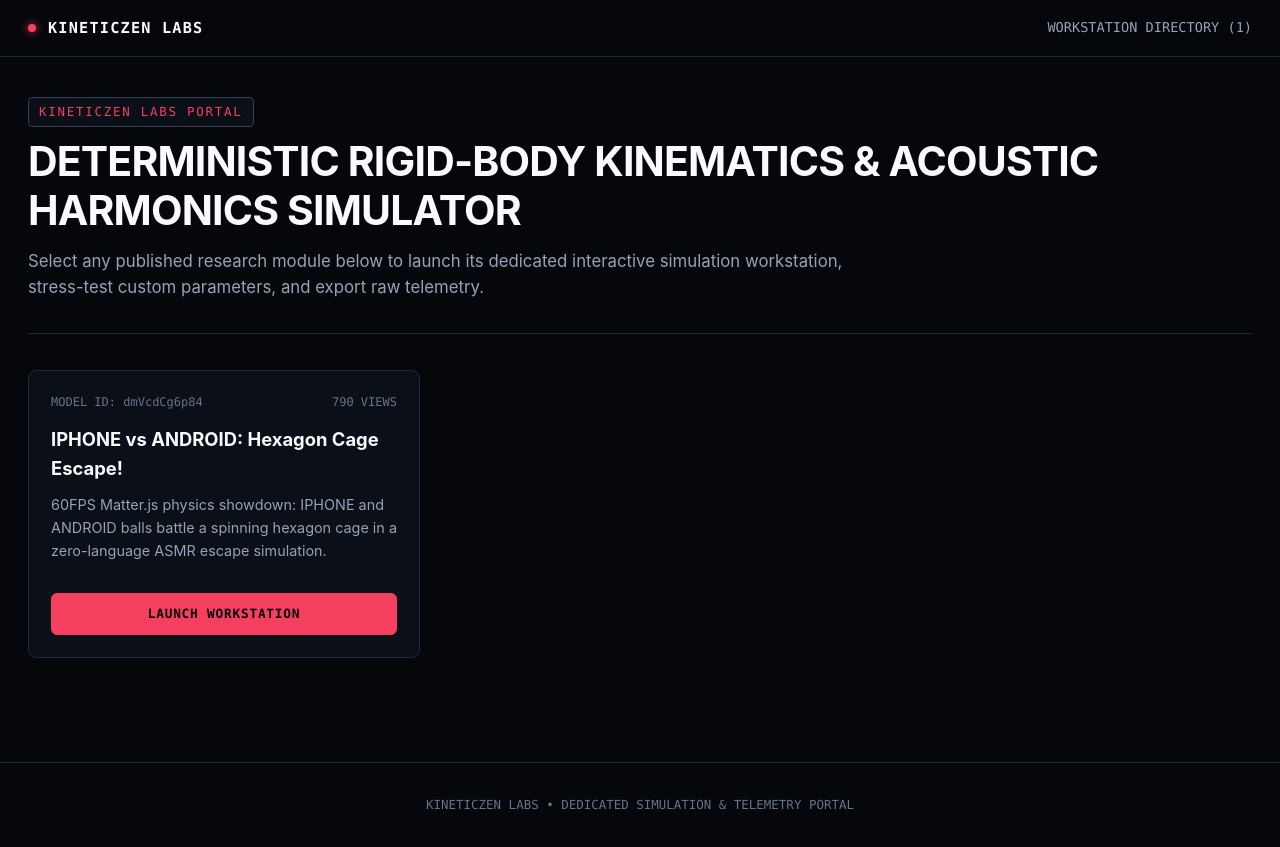
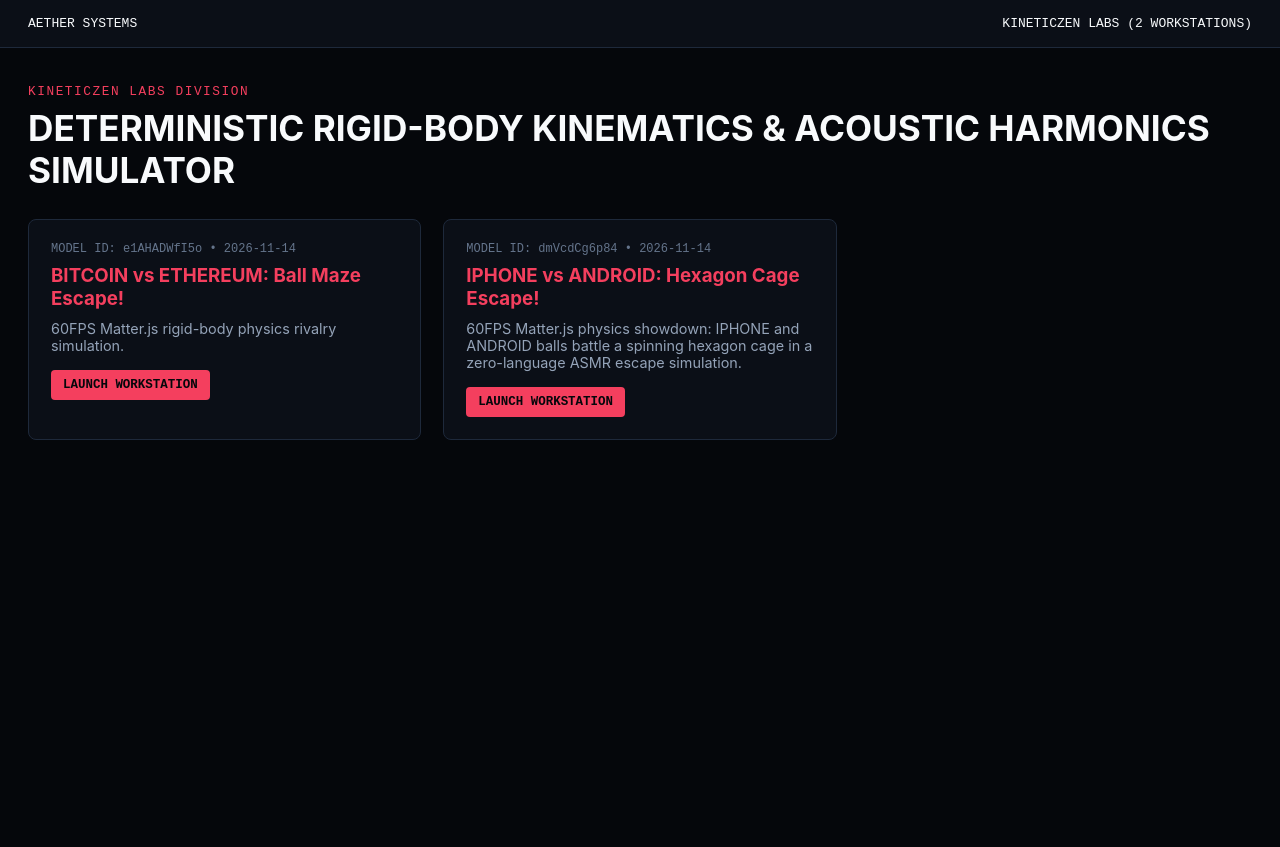
Before and after one commit to ayodayanilukshana-alt/aether-empire, a plain HTML site: page docs/kineticzen/index.html in a window 1280 px wide. After the commit the page ends 800 px from the top, so only its background shows below. Drawn offline with Linux system fonts and the light colour scheme.

Commit message:
feat(kineticzen): update portal directory

```diff
--- a/docs/kineticzen/index.html
+++ b/docs/kineticzen/index.html
@@ -4,324 +4,35 @@
 <meta charset="utf-8">
 <meta name="viewport" content="width=device-width, initial-scale=1">
 <title>KINETICZEN LABS — DETERMINISTIC RIGID-BODY KINEMATICS & ACOUSTIC HARMONICS SIMULATOR</title>
-<link rel="canonical" href="https://ayodayanilukshana-alt.github.io/aether-empire/kineticzen/">
 <style>
-:root {
-  --bg-primary: #05070b;
-  --bg-panel: #0b0f17;
-  --bg-elevated: #111827;
-  --border-subtle: #1e293b;
-  --border-focus: #334155;
-  --text-main: #f8fafc;
-  --text-muted: #94a3b8;
-  --text-dim: #64748b;
-  --font-sans: 'Inter', -apple-system, BlinkMacSystemFont, 'Segoe UI', Roboto, sans-serif;
-  --font-mono: 'JetBrains Mono', 'Fira Code', 'SFMono-Regular', Consolas, monospace;
-}
-* { box-sizing: border-box; margin: 0; padding: 0; }
-body {
-  background-color: var(--bg-primary);
-  color: var(--text-main);
-  font-family: var(--font-sans);
-  line-height: 1.6;
-  -webkit-font-smoothing: antialiased;
-}
-a { color: inherit; text-decoration: none; }
-.topbar {
-  border-bottom: 1px solid var(--border-subtle);
-  background: rgba(5, 7, 11, 0.88);
-  backdrop-filter: blur(12px);
-  position: sticky;
-  top: 0;
-  z-index: 100;
-}
-.topbar-inner {
-  max-width: 1380px;
-  margin: 0 auto;
-  padding: 16px 28px;
-  display: flex;
-  justify-content: space-between;
-  align-items: center;
-}
-.brand-mark {
-  display: flex;
-  align-items: center;
-  gap: 12px;
-  font-family: var(--font-mono);
-  font-weight: 700;
-  font-size: 0.95rem;
-  letter-spacing: 0.08em;
-}
-.status-dot {
-  width: 8px;
-  height: 8px;
-  border-radius: 50%;
-}
-.nav-links {
-  display: flex;
-  gap: 24px;
-  font-size: 0.85rem;
-  color: var(--text-muted);
-  font-family: var(--font-mono);
-}
-.nav-links a:hover { color: var(--text-main); }
-.container {
-  max-width: 1380px;
-  margin: 0 auto;
-  padding: 40px 28px;
-}
-.hero-header {
-  border-bottom: 1px solid var(--border-subtle);
-  padding-bottom: 32px;
-  margin-bottom: 36px;
-}
-.eyebrow {
-  font-family: var(--font-mono);
-  font-size: 0.78rem;
-  text-transform: uppercase;
-  letter-spacing: 0.14em;
-  margin-bottom: 10px;
-  display: inline-block;
-  padding: 4px 10px;
-  border: 1px solid var(--border-focus);
-  border-radius: 4px;
-  background: var(--bg-panel);
-}
-h1 {
-  font-size: clamp(1.8rem, 3.2vw, 2.75rem);
-  font-weight: 700;
-  letter-spacing: -0.02em;
-  line-height: 1.2;
-  margin-bottom: 12px;
-}
-.subtitle {
-  color: var(--text-muted);
-  font-size: 1.05rem;
-  max-width: 820px;
-}
-.workstation-grid {
-  display: grid;
-  grid-template-columns: 380px 1fr;
-  gap: 28px;
-  margin-bottom: 44px;
-}
-@media (max-width: 1024px) {
-  .workstation-grid { grid-template-columns: 1fr; }
-}
-.panel {
-  background: var(--bg-panel);
-  border: 1px solid var(--border-subtle);
-  border-radius: 8px;
-  padding: 24px;
-}
-.panel-title {
-  font-family: var(--font-mono);
-  font-size: 0.82rem;
-  text-transform: uppercase;
-  letter-spacing: 0.1em;
-  color: var(--text-muted);
-  border-bottom: 1px solid var(--border-subtle);
-  padding-bottom: 12px;
-  margin-bottom: 20px;
-  display: flex;
-  justify-content: space-between;
-}
-.control-group { margin-bottom: 18px; }
-.control-label {
-  display: flex;
-  justify-content: space-between;
-  font-size: 0.85rem;
-  color: var(--text-muted);
-  margin-bottom: 6px;
-  font-family: var(--font-mono);
-}
-.control-val { color: var(--text-main); font-weight: 600; }
-input[type="range"] {
-  width: 100%;
-  accent-color: var(--accent, #38bdf8);
-  cursor: pointer;
-}
-input[type="number"], select {
-  width: 100%;
-  padding: 10px 12px;
-  background: var(--bg-primary);
-  border: 1px solid var(--border-focus);
-  color: var(--text-main);
-  font-family: var(--font-mono);
-  font-size: 0.9rem;
-  border-radius: 6px;
-}
-.btn-row {
-  display: flex;
-  gap: 10px;
-  margin-top: 20px;
-  flex-wrap: wrap;
-}
-.btn {
-  flex: 1;
-  padding: 10px 14px;
-  font-family: var(--font-mono);
-  font-size: 0.8rem;
-  font-weight: 600;
-  text-transform: uppercase;
-  letter-spacing: 0.06em;
-  border: 1px solid var(--border-focus);
-  background: var(--bg-elevated);
-  color: var(--text-main);
-  border-radius: 6px;
-  cursor: pointer;
-  text-align: center;
-  transition: 0.15s;
-}
-.btn:hover { border-color: var(--text-main); background: #1e293b; }
-.btn-primary {
-  background: var(--accent, #38bdf8);
-  color: #05070b;
-  border-color: var(--accent, #38bdf8);
-}
-.btn-primary:hover { opacity: 0.9; background: var(--accent, #38bdf8); }
-.kpi-strip {
-  display: grid;
-  grid-template-columns: repeat(auto-fit, minmax(180px, 1fr));
-  gap: 16px;
-  margin-bottom: 22px;
-}
-.kpi-card {
-  background: var(--bg-primary);
-  border: 1px solid var(--border-subtle);
-  border-radius: 6px;
-  padding: 16px;
-}
-.kpi-label {
-  font-family: var(--font-mono);
-  font-size: 0.74rem;
-  color: var(--text-dim);
-  text-transform: uppercase;
-  letter-spacing: 0.08em;
-}
-.kpi-num {
-  font-family: var(--font-mono);
-  font-size: 1.55rem;
-  font-weight: 700;
-  margin-top: 6px;
-}
-.canvas-stage {
-  width: 100%;
-  height: 440px;
-  background: #030508;
-  border: 1px solid var(--border-subtle);
-  border-radius: 6px;
-  display: block;
-  position: relative;
-  overflow: hidden;
-}
-.data-table {
-  width: 100%;
-  border-collapse: collapse;
-  font-family: var(--font-mono);
-  font-size: 0.84rem;
-  margin-top: 16px;
-}
-.data-table th, .data-table td {
-  padding: 12px 14px;
-  border-bottom: 1px solid var(--border-subtle);
-  text-align: left;
-}
-.data-table th { color: var(--text-dim); text-transform: uppercase; font-size: 0.75rem; }
-.catalog-grid {
-  display: grid;
-  grid-template-columns: repeat(auto-fill, minmax(360px, 1fr));
-  gap: 24px;
-}
-.catalog-card {
-  background: var(--bg-panel);
-  border: 1px solid var(--border-subtle);
-  border-radius: 8px;
-  padding: 22px;
-  display: flex;
-  flex-direction: column;
-  justify-content: space-between;
-  transition: border-color 0.15s, transform 0.15s;
-}
-.catalog-card:hover {
-  border-color: var(--accent, #38bdf8);
-  transform: translateY(-2px);
-}
-.meta-row {
-  font-family: var(--font-mono);
-  font-size: 0.75rem;
-  color: var(--text-dim);
-  display: flex;
-  justify-content: space-between;
-  margin-bottom: 12px;
-}
-.catalog-card h3 { font-size: 1.15rem; margin-bottom: 10px; }
-.catalog-card p { color: var(--text-muted); font-size: 0.9rem; margin-bottom: 18px; }
-.seo-article {
-  display: grid;
-  grid-template-columns: 2fr 1fr;
-  gap: 28px;
-  margin-top: 36px;
-}
-@media (max-width: 960px) { .seo-article { grid-template-columns: 1fr; } }
-.seo-article h2 { font-size: 1.3rem; margin: 20px 0 10px; }
-.seo-article p { color: var(--text-muted); margin-bottom: 14px; }
-.faq-item {
-  border-bottom: 1px solid var(--border-subtle);
-  padding: 14px 0;
-}
-.faq-q { font-weight: 600; margin-bottom: 6px; }
-.faq-a { color: var(--text-muted); font-size: 0.92rem; }
-footer {
-  border-top: 1px solid var(--border-subtle);
-  margin-top: 64px;
-  padding: 32px 28px;
-  text-align: center;
-  font-family: var(--font-mono);
-  font-size: 0.78rem;
-  color: var(--text-dim);
-}
+  body { background:#05070b; color:#f8fafc; font-family:'Inter',system-ui,sans-serif; margin:0; }
+  .topbar { border-bottom:1px solid #1e293b; padding:16px 28px; display:flex; justify-content:space-between; font-family:monospace; background:#0b0f17; }
+  .container { max-width:1360px; margin:0 auto; padding:36px 28px; }
+  .grid { display:grid; grid-template-columns:repeat(auto-fill,minmax(340px,1fr)); gap:22px; margin-top:28px; }
+  a { color:inherit; text-decoration:none; }
 </style>
 </head>
 <body>
   <nav class="topbar">
-    <div class="topbar-inner">
-      <a href="./index.html" class="brand-mark">
-        <span class="status-dot" style="background: #f43f5e; box-shadow: 0 0 10px #f43f5e;"></span>
-        <span>KINETICZEN LABS</span>
-      </a>
-      <div class="nav-links">
-        <a href="./index.html">WORKSTATION DIRECTORY (1)</a>
-      </div>
-    </div>
+    <a href="../index.html">AETHER SYSTEMS</a>
+    <span>KINETICZEN LABS (2 WORKSTATIONS)</span>
   </nav>
-
   <main class="container">
-    <header class="hero-header">
-      <div class="eyebrow" style="color: #f43f5e;">KINETICZEN LABS PORTAL</div>
-      <h1>DETERMINISTIC RIGID-BODY KINEMATICS & ACOUSTIC HARMONICS SIMULATOR</h1>
-      <p class="subtitle">Select any published research module below to launch its dedicated interactive simulation workstation, stress-test custom parameters, and export raw telemetry.</p>
-    </header>
-
-    <div class="catalog-grid">
-
-        <a href="./iphone-vs-android-hexagon-cage-escape.html" class="catalog-card" style="--accent: #f43f5e;">
-          <div>
-            <div class="meta-row">
-              <span>MODEL ID: dmVcdCg6p84</span>
-              <span>790 VIEWS</span>
-            </div>
-            <h3>IPHONE vs ANDROID: Hexagon Cage Escape!</h3>
-            <p>60FPS Matter.js physics showdown: IPHONE and ANDROID balls battle a spinning hexagon cage in a zero-language ASMR escape simulation.</p>
-          </div>
-          <div class="btn btn-primary" style="display:block; margin-top:12px;">LAUNCH WORKSTATION</div>
+    <div style="font-family:monospace;color:#f43f5e;letter-spacing:0.12em;font-size:0.8rem;">KINETICZEN LABS DIVISION</div>
+    <h1 style="font-size:2.2rem;margin:8px 0;">DETERMINISTIC RIGID-BODY KINEMATICS & ACOUSTIC HARMONICS SIMULATOR</h1>
+    <div class="grid">
+        <a href="./bitcoin-vs-ethereum-ball-maze-escape.html" style="display:block;background:#0b0f17;border:1px solid #1e293b;border-radius:8px;padding:22px;color:#f8fafc;text-decoration:none;">
+          <div style="font-family:monospace;font-size:0.75rem;color:#64748b;margin-bottom:8px;">MODEL ID: e1AHADWfI5o • 2026-11-14</div>
+          <h3 style="margin:0 0 10px 0;color:#f43f5e;">BITCOIN vs ETHEREUM: Ball Maze Escape!</h3>
+          <p style="color:#94a3b8;font-size:0.9rem;margin:0 0 16px 0;">60FPS Matter.js rigid-body physics rivalry simulation.</p>
+          <div style="font-family:monospace;font-size:0.78rem;font-weight:700;color:#05070b;background:#f43f5e;padding:8px 12px;border-radius:4px;display:inline-block;">LAUNCH WORKSTATION</div>
         </a>
-
-    </div>
+        <a href="./iphone-vs-android-hexagon-cage-escape.html" style="display:block;background:#0b0f17;border:1px solid #1e293b;border-radius:8px;padding:22px;color:#f8fafc;text-decoration:none;">
+          <div style="font-family:monospace;font-size:0.75rem;color:#64748b;margin-bottom:8px;">MODEL ID: dmVcdCg6p84 • 2026-11-14</div>
+          <h3 style="margin:0 0 10px 0;color:#f43f5e;">IPHONE vs ANDROID: Hexagon Cage Escape!</h3>
+          <p style="color:#94a3b8;font-size:0.9rem;margin:0 0 16px 0;">60FPS Matter.js physics showdown: IPHONE and ANDROID balls battle a spinning hexagon cage in a zero-language ASMR escape simulation.</p>
+          <div style="font-family:monospace;font-size:0.78rem;font-weight:700;color:#05070b;background:#f43f5e;padding:8px 12px;border-radius:4px;display:inline-block;">LAUNCH WORKSTATION</div>
+        </a></div>
   </main>
-
-  <footer>
-    KINETICZEN LABS • DEDICATED SIMULATION & TELEMETRY PORTAL
-  </footer>
 </body>
 </html>
```
